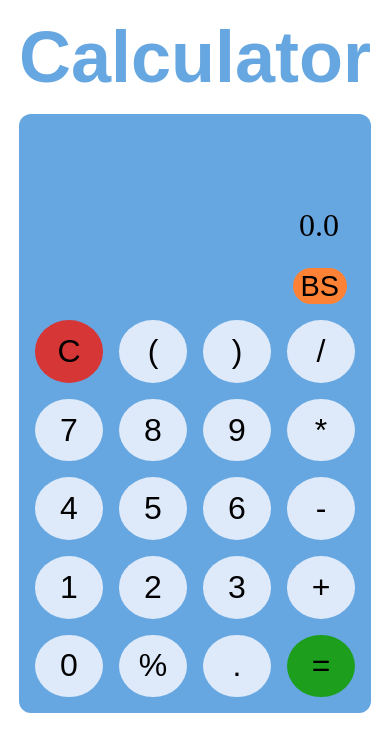
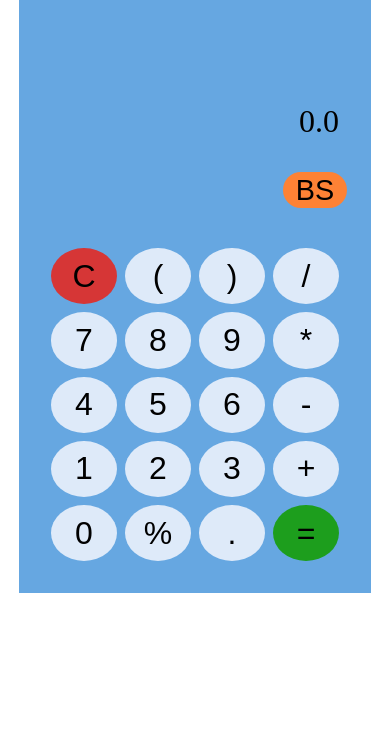
Before and after one commit to csm-18/calculator-web-app, a Vue app in the folder frontend/: page / in a window 390 px wide. Shown: the top 752 px of the page. Built offline with nearby package versions, Linux system fonts and the light colour scheme; a web font is replaced by a local one.

Commit message:
ui: mobile view complete

```diff
--- a/frontend/src/assets/main.css
+++ b/frontend/src/assets/main.css
@@ -10,9 +10,9 @@
   --green: rgb(29, 158, 29);
 }
 
+html,
 body {
-  width: 100vw;
-  height: 100vh;
+  height: 100%;
   overflow: hidden;
 }
 
--- a/frontend/src/components/Buttons.vue
+++ b/frontend/src/components/Buttons.vue
@@ -48,4 +48,16 @@
     background: var(--green);
   }
 }
+
+@media only screen and (max-width: 600px) {
+  .buttons-con {
+    padding: 2.5rem 1rem 1rem 1rem;
+    gap: 0.5rem;
+
+    button {
+      font-size: 2rem;
+      padding: 0.6rem;
+    }
+  }
+}
 </style>
--- a/frontend/src/components/Calculator.vue
+++ b/frontend/src/components/Calculator.vue
@@ -17,8 +17,6 @@ import Buttons from '@/components/Buttons.vue'
 
 <style lang="scss" scoped>
 .calc-con {
-  display: flex;
-  flex-direction: column;
   background: var(--blue);
   padding: 1rem;
   border-radius: 12px;
@@ -63,4 +61,23 @@ import Buttons from '@/components/Buttons.vue'
     }
   }
 }
+
+@media only screen and (max-width: 600px) {
+  .calc-con {
+    border-radius: 0;
+
+    .input-con {
+      .input {
+        font-size: 3rem;
+      }
+    }
+
+    .backspace-con {
+      padding-top: 2rem;
+      .backspace {
+        padding: 0.1rem 0.8rem;
+      }
+    }
+  }
+}
 </style>
--- a/frontend/src/views/Home.vue
+++ b/frontend/src/views/Home.vue
@@ -30,4 +30,13 @@ h1 {
   background: white;
   flex: 1;
 }
+
+@media only screen and (max-width: 600px) {
+  h1 {
+    display: none;
+  }
+
+  .calculator-con {
+  }
+}
 </style>
```
